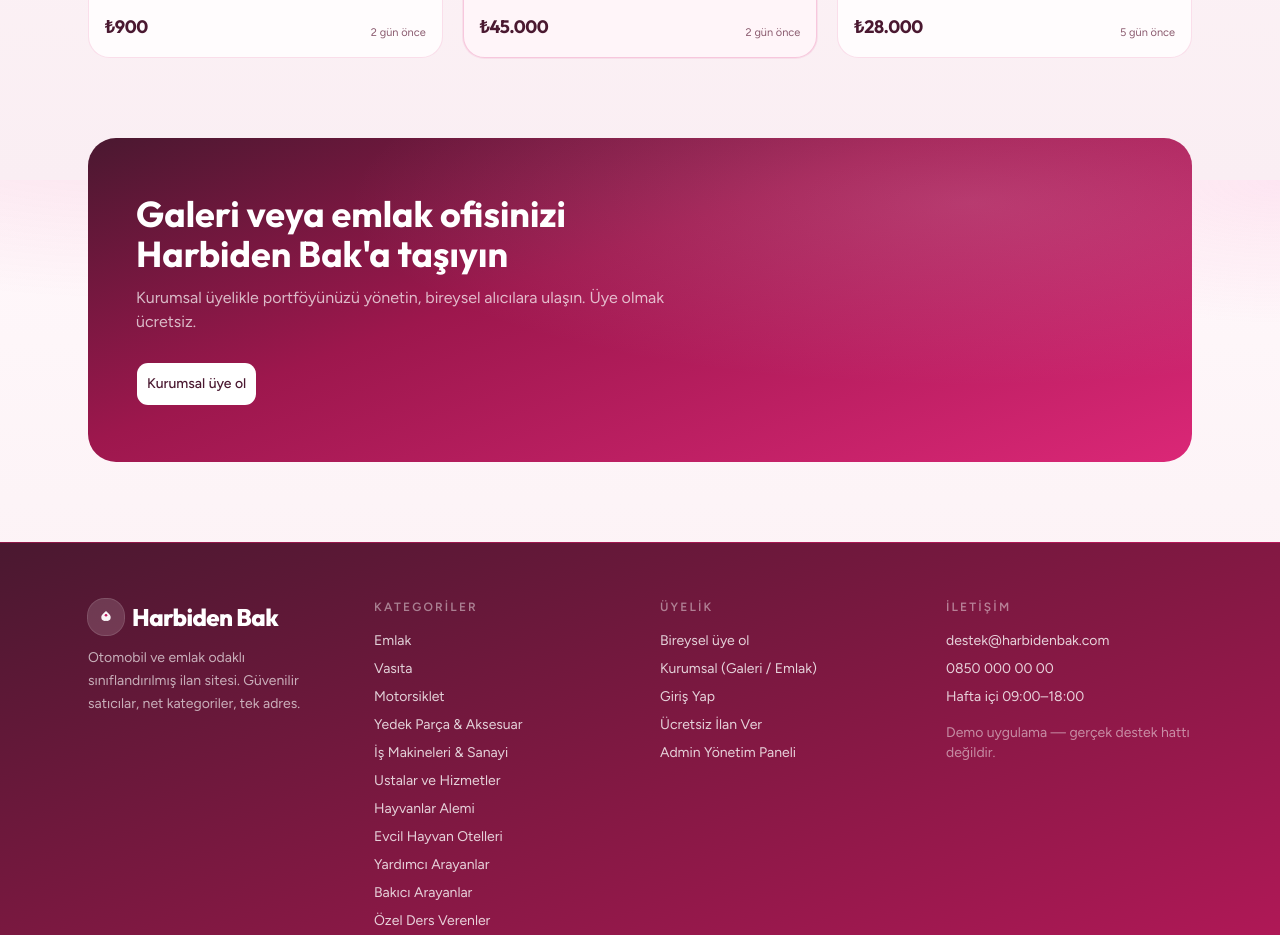
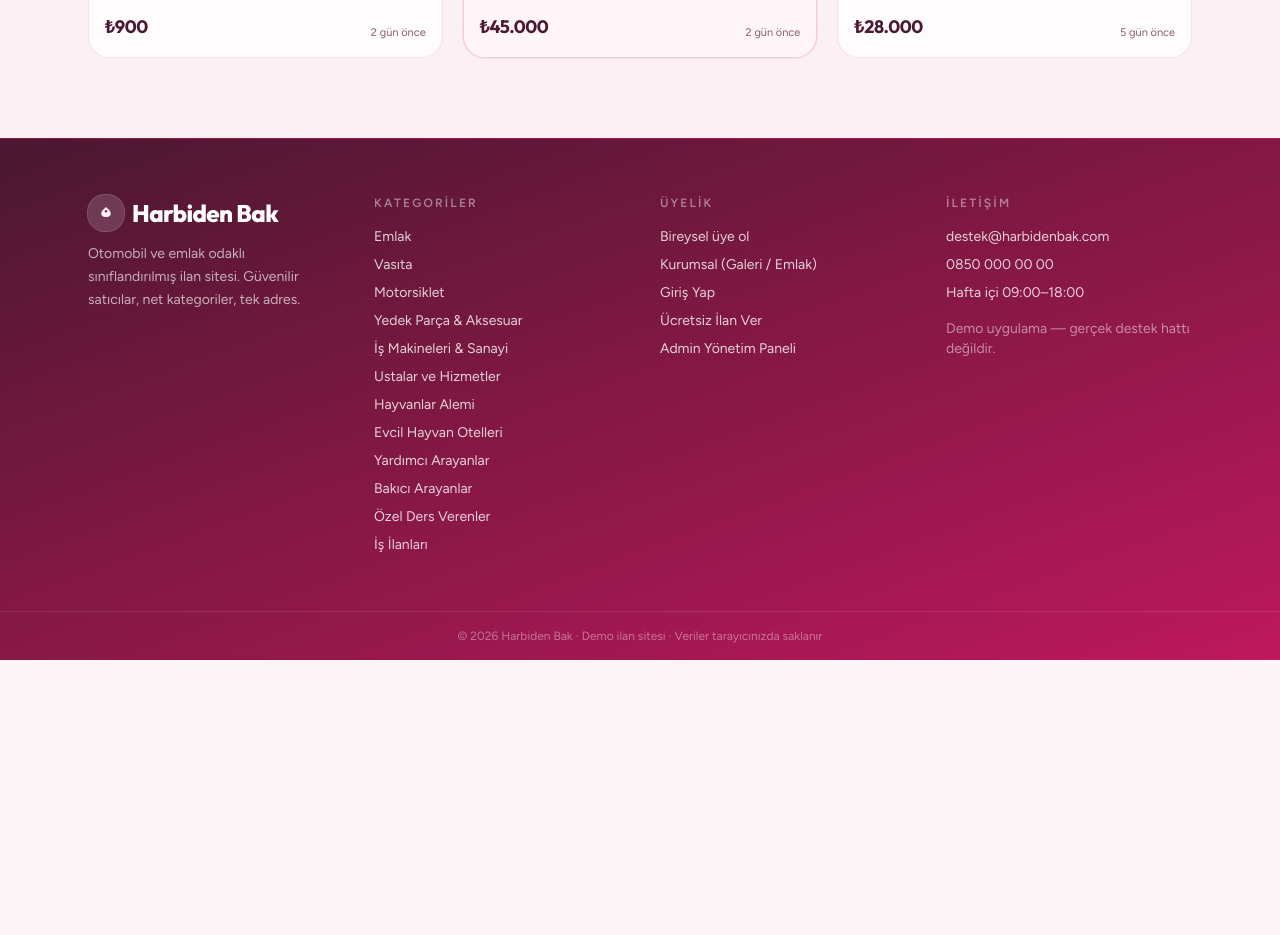
Before and after one commit to Harbiler/Harbiotoemlak, a Next.js app: page / in a window 1280 px wide. Shown: the part 2220-3155 px from the top of the page. After the commit the page ends 2880 px from the top, so only its background shows below. Built offline with nearby package versions, Linux system fonts and the light colour scheme.

Commit message:
Remove pink promo container from homepage
Drop the rounded corporate-membership callout block so the home page ends after featured and recent listings.

Co-authored-by: harbiyemek <harbiyemek@hotmail.com>

```diff
--- a/src/app/page.tsx
+++ b/src/app/page.tsx
@@ -71,32 +71,6 @@ export default function HomePage() {
         </section>
       )}
 
-      <section className="mx-auto max-w-6xl px-4 pb-20 sm:px-6">
-        <div className="relative overflow-hidden rounded-[1.75rem] bg-[linear-gradient(160deg,#4a1830_0%,#9d174d_42%,#db2777_100%)] px-6 py-14 text-white sm:px-12">
-          <div
-            className="pointer-events-none absolute inset-0 opacity-40"
-            style={{
-              backgroundImage:
-                "radial-gradient(ellipse at 80% 20%, rgba(251,207,232,0.45), transparent 50%)",
-            }}
-          />
-          <div className="relative max-w-xl">
-            <h2 className="hb-display text-3xl font-bold sm:text-4xl">
-              Galeri veya emlak ofisinizi Harbiden Bak&apos;a taşıyın
-            </h2>
-            <p className="mt-3 text-white/70">
-              Kurumsal üyelikle portföyünüzü yönetin, bireysel alıcılara ulaşın. Üye olmak ücretsiz.
-            </p>
-            <Button
-              asChild
-              size="lg"
-              className="mt-7 h-11 bg-white text-[var(--ink)] transition hover:bg-white/90 hover:scale-[1.02]"
-            >
-              <Link href="/uye-ol">Kurumsal üye ol</Link>
-            </Button>
-          </div>
-        </div>
-      </section>
     </>
   );
 }
```
